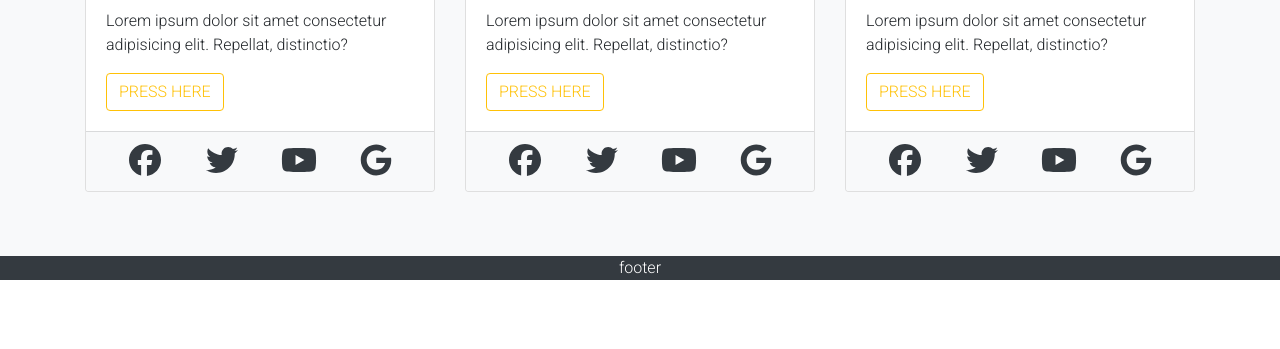
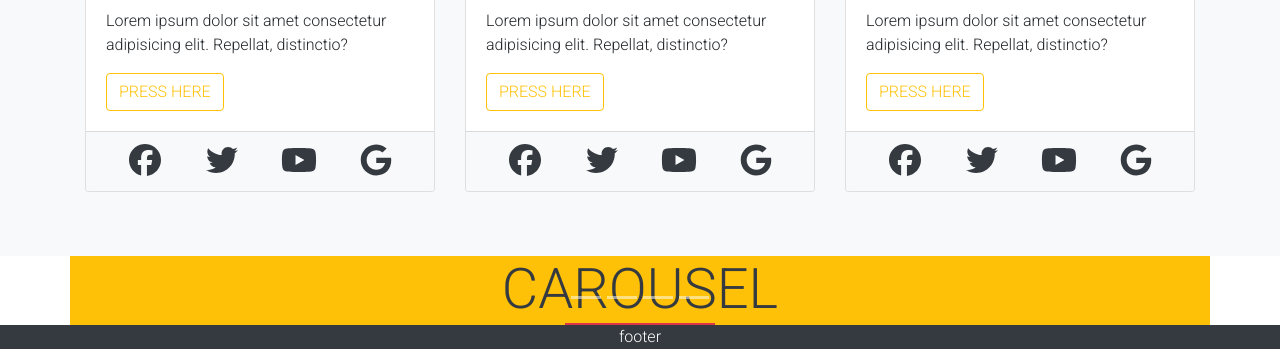
Before and after one commit to Alen002/bootstrap, a plain HTML site: page projectOne/index.html in a window 1280 px wide. Shown: the part 3919-4268 px from the top of the page. Before the commit the page ends 4199 px from the top, so only its background shows below. Drawn offline with Linux system fonts and the light colour scheme.

Commit message:
added carousel section

```diff
--- a/projectOne/index.html
+++ b/projectOne/index.html
@@ -344,6 +344,52 @@
   </section>
   <!-- end of team member section -->
 
+  <!-- start of bootstrap carousel-->
+  <section id="carousel" class="py-5b">
+    <div class="container bg-warning">
+
+      <!-- start of title -->
+      <div class="row">
+        <div class="col text-center">
+          <h1 class="display-4 text-uppercase text-dark mb-0">
+            Carousel
+          </h1>
+          <div class="title-underline bg-danger"></div><!-- a line for decoration -->
+        </div>
+      </div>
+      <!-- end of title -->
+
+      <div class="row">
+        <div class="col-md-8 mx-auto text-center">
+          <div id="example"class="carousel slide" data-ride="carousel">
+            <!-- start of indicators -->
+            <ul class="carousel-indicators">
+              <li data-target="#example" data-slide-to="0"></li>
+              <li data-target="#example" data-slide-to="0"></li>
+              <li data-target="#example" data-slide-to="0"></li>
+              <li data-target="#example" data-slide-to="0"></li>
+            </ul>
+            <!-- end of indicators -->
+          </div>
+        </div>
+      </div>
+
+    </div><!-- end of container -->
+  </section>
+
+
+
+
+  <!-- end of bootstrap carousel-->
+
+
+
+
+
+
+
+
+
   <!-- start of footer section -->
   <footer class="bg-dark">
     <div class="container">
```
